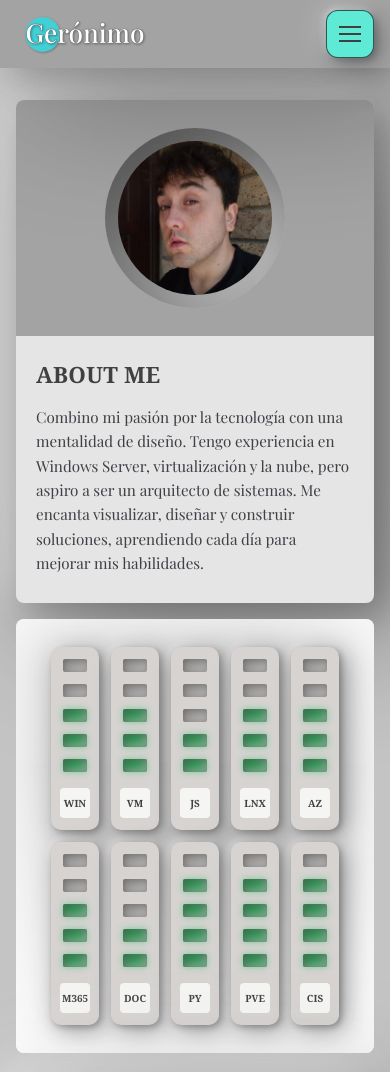
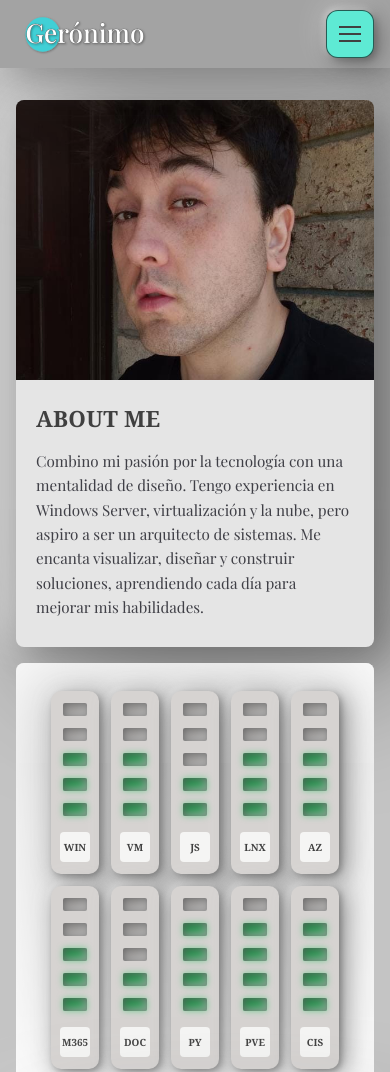
Before and after one commit to benoitgero/Personal-web, a plain HTML site: page index.html in a window 390 px wide. Shown: the top 1072 px of the page. Drawn offline with nearby package versions, Linux system fonts and the light colour scheme; a web font is replaced by a local one.

Commit message:
About me picture
about me picture change

```diff
--- a/index.html
+++ b/index.html
@@ -75,9 +75,7 @@
 
     <article class="tarjeta tarjeta--about">
       <div class="about__marco">
-        <div class="about__hueco">
-          <img class="about__foto" src="assets/foto.jpg" alt="Retrato de Gerónimo">
-        </div>
+        <img class="about__foto" src="assets/foto.jpg" alt="Retrato de Gerónimo">
       </div>
       <div class="about__cuerpo">
         <h2 class="titulo">About me</h2>
--- a/styles.css
+++ b/styles.css
@@ -1,3 +1,4 @@
+/* ===== VERSION 3 — buscá "VERSION 3" para confirmar que este archivo cargó ===== */
 /* ═══════════════════════════════════════════
    TOKENS — cambiá todo desde acá
    ═══════════════════════════════════════════ */
@@ -53,11 +54,16 @@
       4px   4px   8px rgba(0, 0, 0, .32), inset
      -3px  -3px   7px rgba(255, 255, 255, .45);
 
-  /* Texto grabado: se ve como tallado en el material.
-     La sombra oscura va arriba-izquierda y la luz abajo-derecha. */
-  --grabado:
-     -1px  -1px  1px rgba(0, 0, 0, .45),
-      1px   1px  1px rgba(255, 255, 255, .55);
+  /* Texto grabado — traducción de las 4 inner shadows de Figma.
+     CSS no tiene sombra interior en texto, así que se invierte el color
+     manteniendo posición y blur: interior claro = exterior oscuro. */
+  --grabado-figma:
+     -0.59px -0.59px 3.77px rgba(0, 0, 0, .40),
+     -0.13px -0.13px 1.05px rgba(0, 0, 0, .70),
+      1.05px  1.05px 0.93px rgba(255, 255, 255, .30),
+      3.15px  3.15px 3.35px rgba(255, 255, 255, .40);
+
+  --texto-grabado: #b4b4b4;   /* el fill exacto de tu Figma */
 
   /* Tipografía */
   --display: "Inknut Antiqua", Georgia, serif;
@@ -146,11 +152,8 @@ button { font: inherit; color: inherit; }
   font-size: clamp(1.1rem, 1.8vw, 1.45rem);
   letter-spacing: .14em;
   margin: 0;
-  /* Mismo truco de grabado que los botones, un poco más marcado */
-  color: var(--superficie);
-  text-shadow:
-    -1px -1px 1px rgba(0, 0, 0, .50),
-     1px  1px 1px rgba(255, 255, 255, .60);
+  color: var(--texto-grabado);
+  text-shadow: var(--grabado-figma);
 }
 
 .parrafo {
@@ -268,39 +271,22 @@ main {
 .tarjeta--about {
   display: grid;
   grid-template-columns: 208px minmax(0, 1fr);
-  align-items: center;
+  align-items: stretch;   /* la columna de la foto llega de borde a borde */
 }
 
 .about__marco {
   background: var(--superficie);
-  height: 100%;
-  display: grid; place-items: center;
-  padding: 24px;
+  overflow: hidden;
+  min-height: 288px;      /* alto mínimo si el texto es corto */
 }
 
-.about__hueco {
+/* La foto llena todo el bloque. Al recortar desde el centro puede
+   cortarte la cabeza: ajustá object-position si pasa. */
+.about__foto {
   width: 100%;
-  max-width: 240px;
-  aspect-ratio: 1;          /* el hueco siempre es cuadrado */
-  border-radius: 50%;
-  background: var(--superficie);
-  box-shadow:
-    inset  35px  35px 150px var(--sombra-oscura),
-    inset  10px  10px  41px var(--sombra-media),
-    inset -10px -10px  47px var(--sombra-clara),
-    inset -35px -35px  98px var(--sombra-tenue);
-  display: grid; place-items: center;
-}
-
-/* La foto ocupa el 86% del hueco en ancho Y alto, así que siempre es
-   un cuadrado perfecto sin importar las dimensiones del archivo.
-   object-fit: cover recorta el sobrante en vez de estirar la imagen. */
-.about__foto {
-  width: 86%;
-  height: 86%;
-  border-radius: 50%;
+  height: 100%;
   object-fit: cover;
-  object-position: center;  /* cambiá a "center top" si te corta la cabeza */
+  object-position: center;   /* probá "center 30%" para subir el encuadre */
 }
 
 .about__cuerpo { padding: 24px 28px; }
@@ -407,18 +393,13 @@ main {
   font-size: .82rem;
   letter-spacing: .12em;
   text-transform: uppercase;
-  /* El texto es del mismo color que el fondo: solo se lee por la sombra,
-     que es justo lo que le da el aspecto de grabado a cincel. */
-  color: var(--superficie);
-  text-shadow: var(--grabado);
+  color: var(--texto-grabado);
+  text-shadow: var(--grabado-figma);
   cursor: pointer;
   transition: box-shadow .2s ease, color .2s ease, text-shadow .2s ease;
 }
 
-.tab:hover {
-  color: #9d9d9d;
-  text-shadow: -1px -1px 1px rgba(0, 0, 0, .5), 1px 1px 1px rgba(255, 255, 255, .6);
-}
+.tab:hover { color: #a8a8a8; }
 
 /* El activo se hunde y su texto sube: pasa a ser oscuro y sólido */
 .tab[aria-selected="true"] {
@@ -682,8 +663,7 @@ main {
   main { padding: 32px 16px; }
 
   .tarjeta--about { grid-template-columns: minmax(0, 1fr); }
-  .about__marco { padding: 28px; }
-  .about__hueco { max-width: 180px; }
+  .about__marco { min-height: 0; height: 280px; }
   .about__cuerpo { padding: 22px 20px 28px; }
 
   .rack { gap: 12px; }
```
